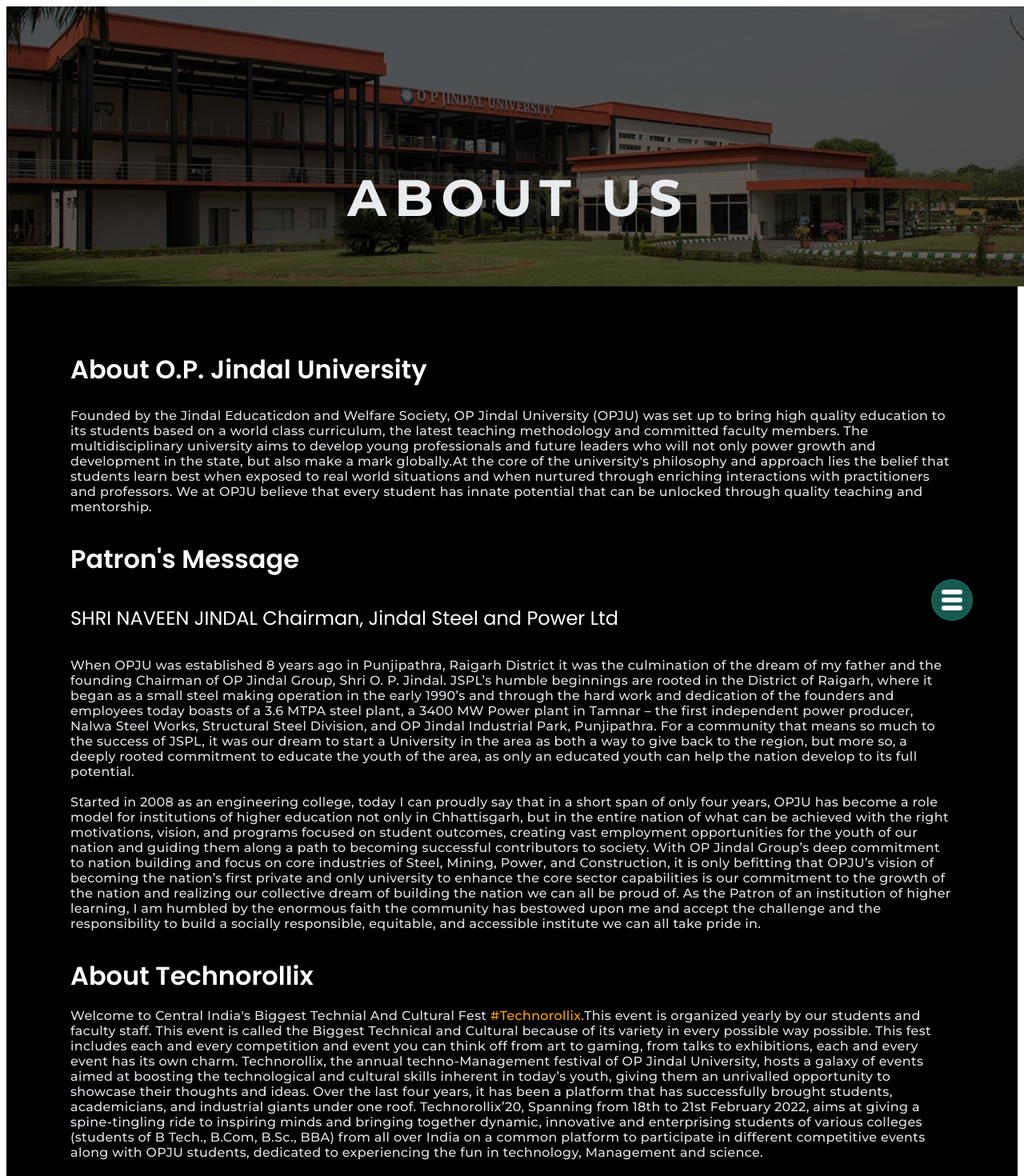
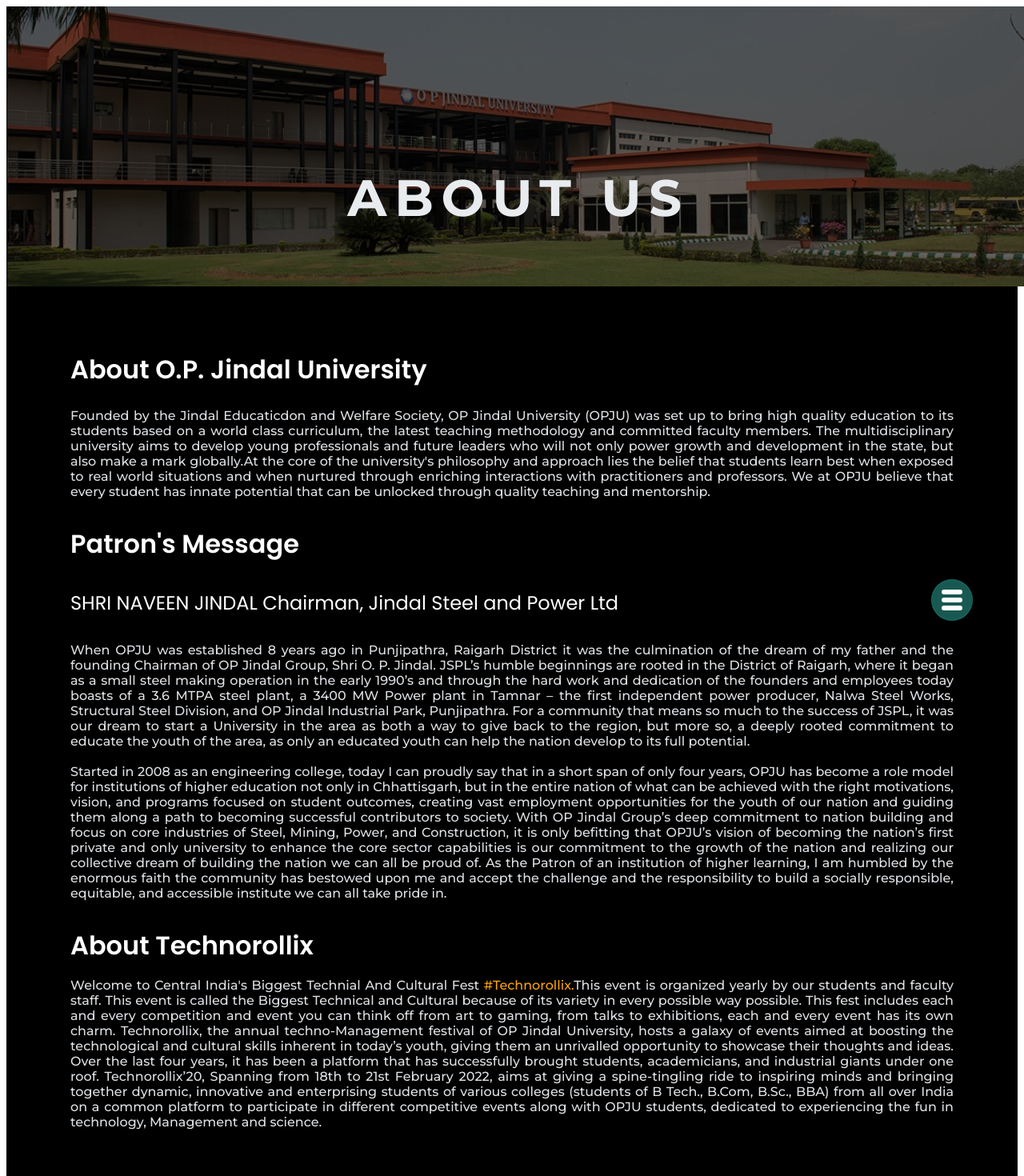
Before and after one commit to subrat611/technorollix23, a Nuxt app: page /aboutus in a window 1280 px wide. Shown: the top 1470 px of the page at 80% size. Built offline with nearby package versions, Linux system fonts and the light colour scheme; a web font is replaced by a local one.

Commit message:
about  page updated

```diff
--- a/pages/aboutus.vue
+++ b/pages/aboutus.vue
@@ -175,9 +175,9 @@
         }
 
         .about-para {
-          letter-spacing: 0.02em;
           font-family: 'Montserrat', sans-serif;
           color: #dee2e6;
+          text-align: justify;
         }
       }
 
@@ -197,16 +197,16 @@
         }
 
         .patron-para-one {
-          letter-spacing: 0.02em;
           color: #dee2e6;
           font-family: 'Montserrat', sans-serif;
+          text-align: justify;
         }
 
         .patron-para-two {
           font-family: 'Montserrat', sans-serif;
-          letter-spacing: 0.02em;
           margin-top: 1.2rem;
           color: #dee2e6;
+          text-align: justify;
         }
       }
 
@@ -221,7 +221,7 @@
         .techno-para {
           color: #dee2e6;
           font-family: 'Montserrat', sans-serif;
-          letter-spacing: 0.02em;
+          text-align: justify;
 
           .techno {
             color: orange;
```
